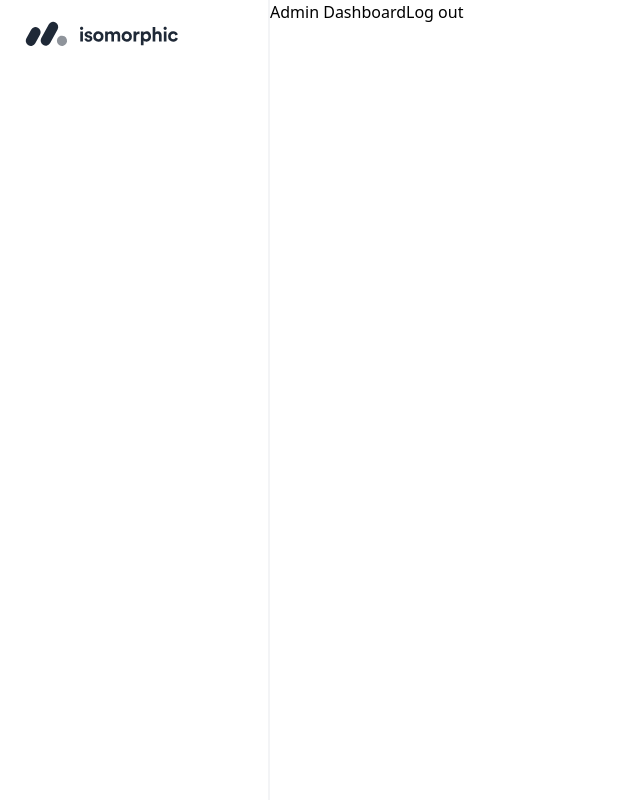
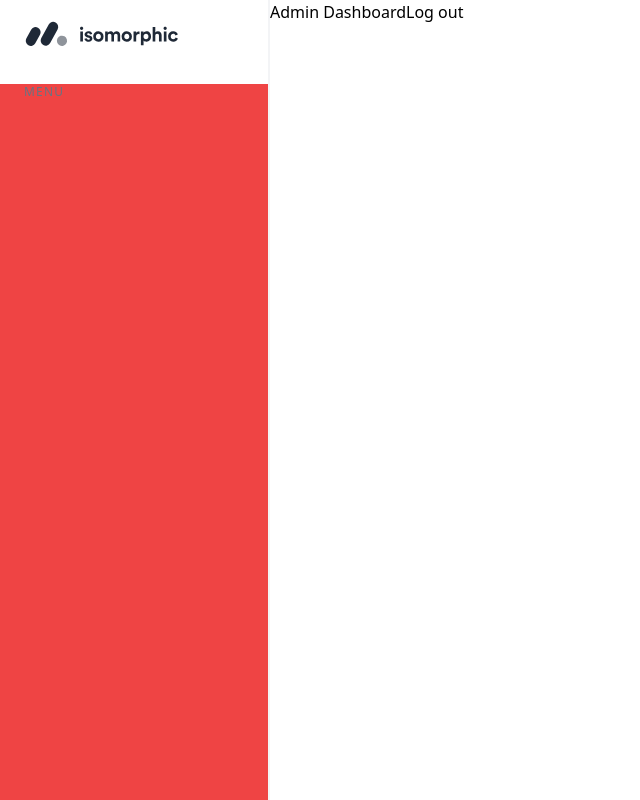
Before and after one commit to subham-tandukar/Next-job, a Next.js app: page /admin/dashboard in a window 1280 px wide. Shown: the whole page, without its empty margins (0-640 px from the left). Built offline with nearby package versions, Linux system fonts and the light colour scheme; no server answers.

Commit message:
sidebar pushed

```diff
--- /dev/null
+++ b/src/components/admin/sidebar/Sidebar.module.scss
@@ -0,0 +1,5 @@
+.sidebar__wrapper {
+  @apply bg-red-500 h-full ;
+
+
+}
--- a/src/components/admin/sidebar/index.jsx
+++ b/src/components/admin/sidebar/index.jsx
@@ -1,4 +1,5 @@
 import React from "react";
+import styles from "./Sidebar.module.scss";
 
 export default function AdminSidebar() {
   return (
@@ -45,9 +46,13 @@ export default function AdminSidebar() {
         </a>
       </div>
 
-      <div className="h-[calc(100%-80px)]">
-        <div className="sidebar__wrapper">
-
+      <div className="h-[calc(100%-72px)]">
+        <div className={styles["sidebar__wrapper"]}>
+          <div className="mt-4 pb-3 3xl:mt-6">
+            <h6 className="mb-2 truncate px-6 text-xs font-normal uppercase tracking-widest text-gray-500 2xl:px-8">
+                menu
+            </h6>
+          </div>
         </div>
       </div>
     </aside>
```
